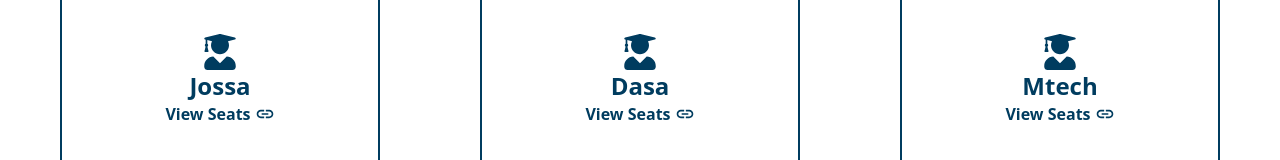
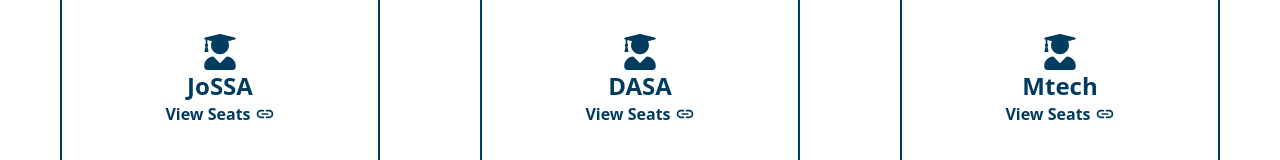
Before and after one commit to Samarth1015/IIITVfront, a Next.js app: page /admission in a window 1280 px wide. Shown: the part 344-504 px from the top of the page. Built offline with nearby package versions, Linux system fonts and the light colour scheme.

Commit message:
corrected

```diff
--- a/Samarth/Components/Seat.jsx
+++ b/Samarth/Components/Seat.jsx
@@ -58,11 +58,11 @@
       <div className="w-full py-20 flex flex-col md:flex-row justify-center md:justify-evenly self-center gap-10">
         {[
           {
-            title: "Jossa",
+            title: "JoSSA",
             link: "https://iiitvadodara.ac.in/admission_btech.php",
           },
           {
-            title: "Dasa",
+            title: "DASA",
             link: "https://iiitvadodara.ac.in/btechdasa2024.php",
           },
 
```
